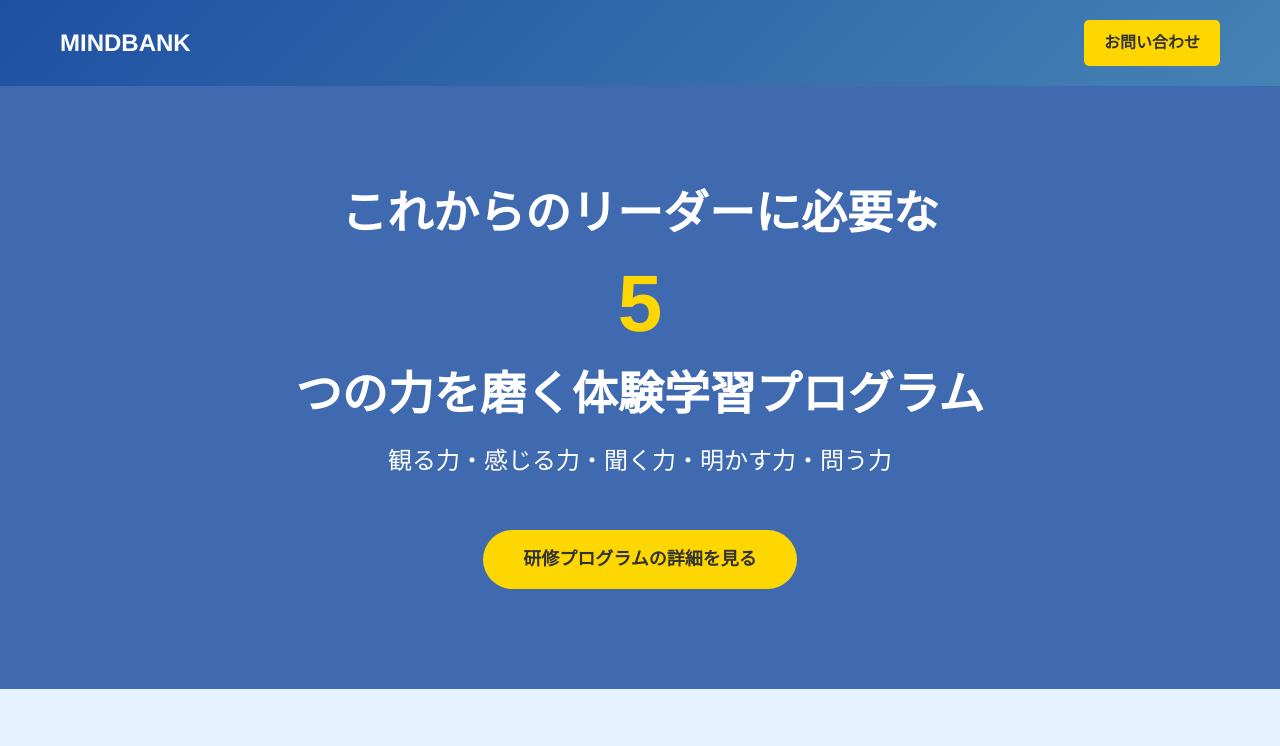
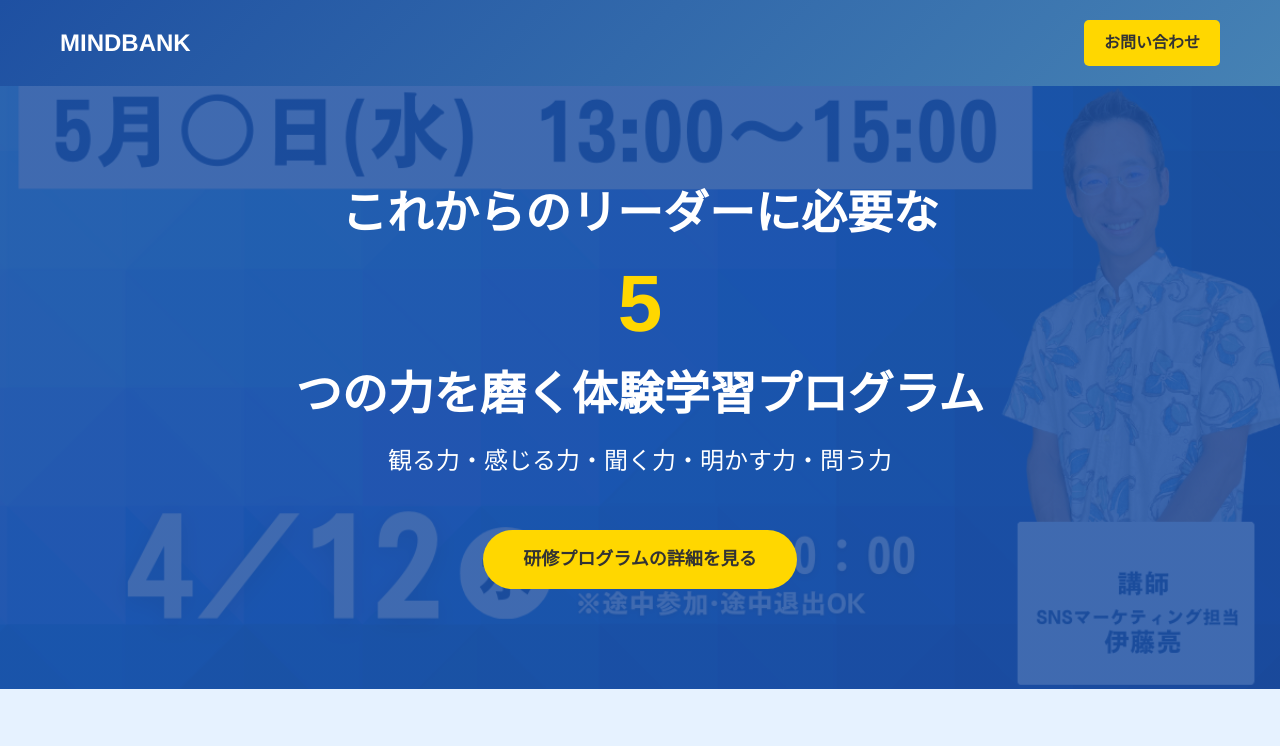
Before and after one commit to serina-melody/seminer, a plain HTML site: page mindbank.index.html in a window 1280 px wide. Shown: the top 746 px of the page. Drawn offline with Linux system fonts and the light colour scheme.

Commit message:
Update mindbank.index.html

```diff
--- a/mindbank.index.html
+++ b/mindbank.index.html
@@ -99,10 +99,9 @@
             box-shadow: 0 4px 8px rgba(0,0,0,0.1);
         }
 
-        /* Hero Section */
       .hero {
     position: relative;
-            background: linear-gradient(rgba(30, 80, 162, 0.85), rgba(30, 80, 162, 0.85)), url('/api/placeholder/1200/600') no-repeat center center;
+    background: linear-gradient(rgba(30, 80, 162, 0.85), rgba(30, 80, 162, 0.85)), url('seminer_main.png') no-repeat center center;
     background-size: cover;
     color: var(--white);
     padding: 100px 0;
```
Lines whose indentation alone changed are shown as unchanged.
